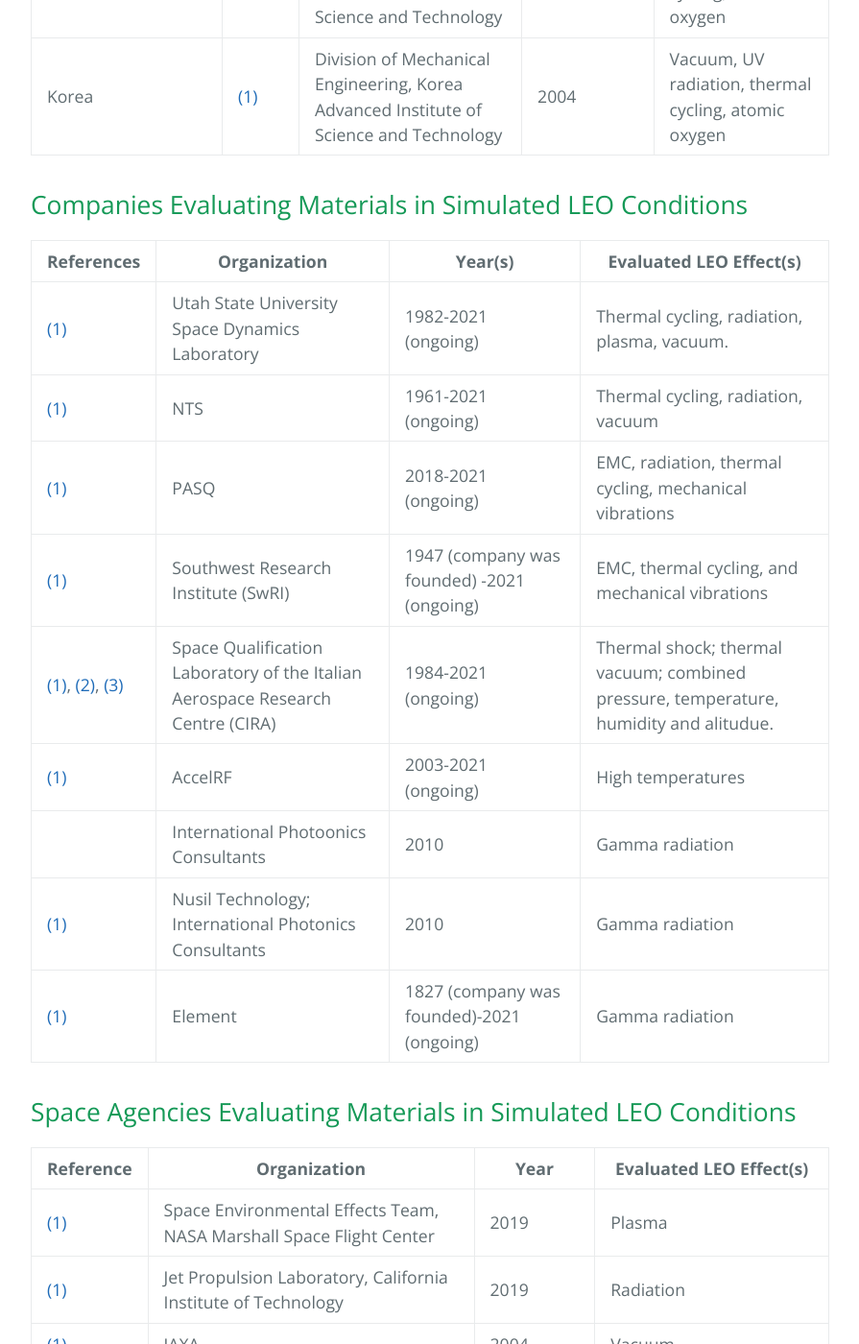
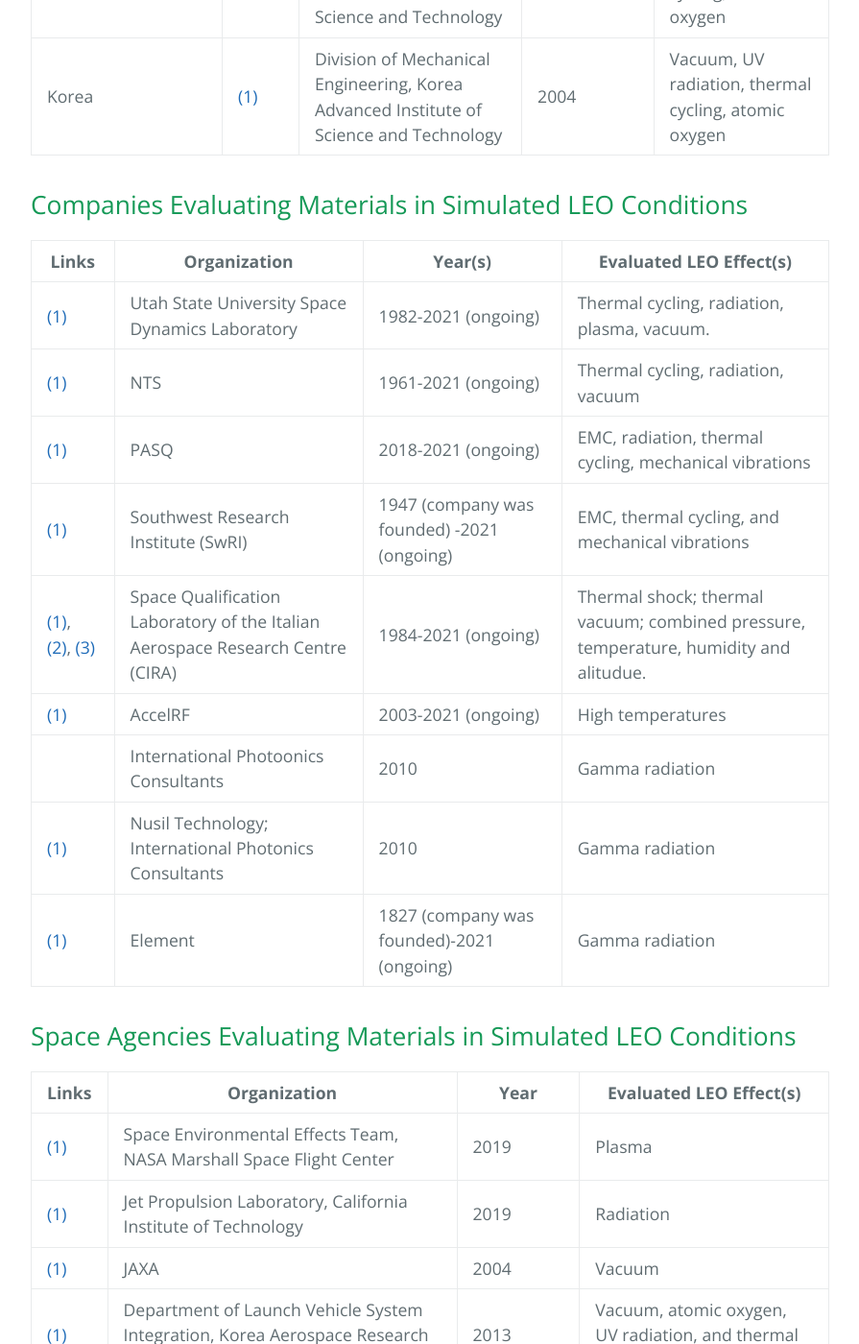
Before and after one commit to Spaceborne-PCMs/Spaceborne-PCMs.github.io, a Jekyll site: the page built from qualification.md, in a window 1280 px wide and 1400 px high, scrolled down 3056 px. Shown: the whole window at 96% size, without its empty margins (192-1087 px from the left). Built offline with Jekyll 4.4.1, drawn with Linux system fonts in a browser that asks for light colours.

Commit message:
minor changes

```diff
--- a/qualification.md
+++ b/qualification.md
@@ -35,7 +35,7 @@ The tables below detail the academic research laboratories, companies, and space
 
 ## Companies Evaluating Materials in Simulated LEO Conditions
 
-| **References** | **Organization** | **Year(s)** | **Evaluated LEO Effect(s)** |
+| **Links** | **Organization** | **Year(s)** | **Evaluated LEO Effect(s)** |
 |---|---|---|---|
 | [(1)](https://www.sdl.usu.edu/) | Utah State University Space Dynamics Laboratory | 1982-2021 (ongoing) | Thermal cycling, radiation, plasma, vacuum. |
 | [(1)](https://nts.com/ntsblog/materials-survive-in-space/) | NTS | 1961-2021 (ongoing) | Thermal cycling, radiation, vacuum |
@@ -49,7 +49,7 @@ The tables below detail the academic research laboratories, companies, and space
 
 ## Space Agencies Evaluating Materials in Simulated LEO Conditions
 
-| Reference | Organization | Year | Evaluated LEO Effect(s) |
+| **Links** | **Organization** | **Year** | **Evaluated LEO Effect(s)** |
 |---|---|---|---|
 | [(1)](https://doi.org/10.1109/TPS.2019.2914659) | Space Environmental Effects Team, NASA   Marshall Space Flight Center | 2019 | Plasma |
 | [(1)](https://doi.org/10.1016/j.asr.2019.03.025) | Jet Propulsion Laboratory, California Institute of Technology | 2019 | Radiation |
@@ -59,7 +59,7 @@ The tables below detail the academic research laboratories, companies, and space
 
 ## Space Agencies and Companies Materials _in situ_
 
-| Reference | Organization (or Mission) | Starting Year | Ending Year | Evaluated LEO Effect(s) |
+| **Links** | **Organization (or Mission)** | **Starting Year** | **Ending Year** | **Evaluated LEO Effect(s)** |
 |---|---|---|---|---|
 | [(1)](https://curator.jsc.nasa.gov/mic/ldef/), [(2)](https://www.nasa.gov/centers/marshall/history/ldef01.html) | NASA (Long Duration Exposure Facility) | 1984 | 1990 | Micrometeoroids, space debris, radiation   particles, atomic oxygen, and radiation |
 | [(1)](https://www.nasa.gov/centers/langley/news/releases/1996/Mar96/96_13.html) | NASA (Mir Environmental Effects Payload) | 1996 | 1997 | Space debris |
```
